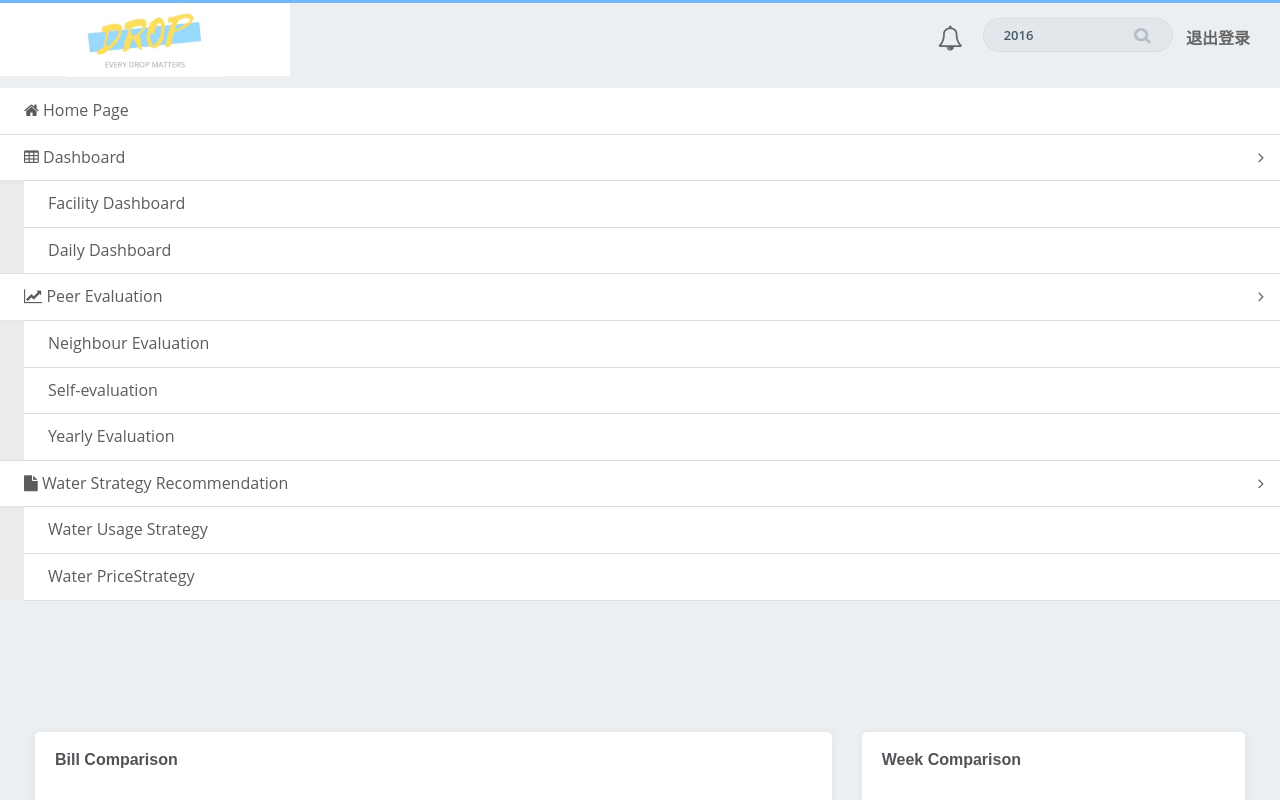
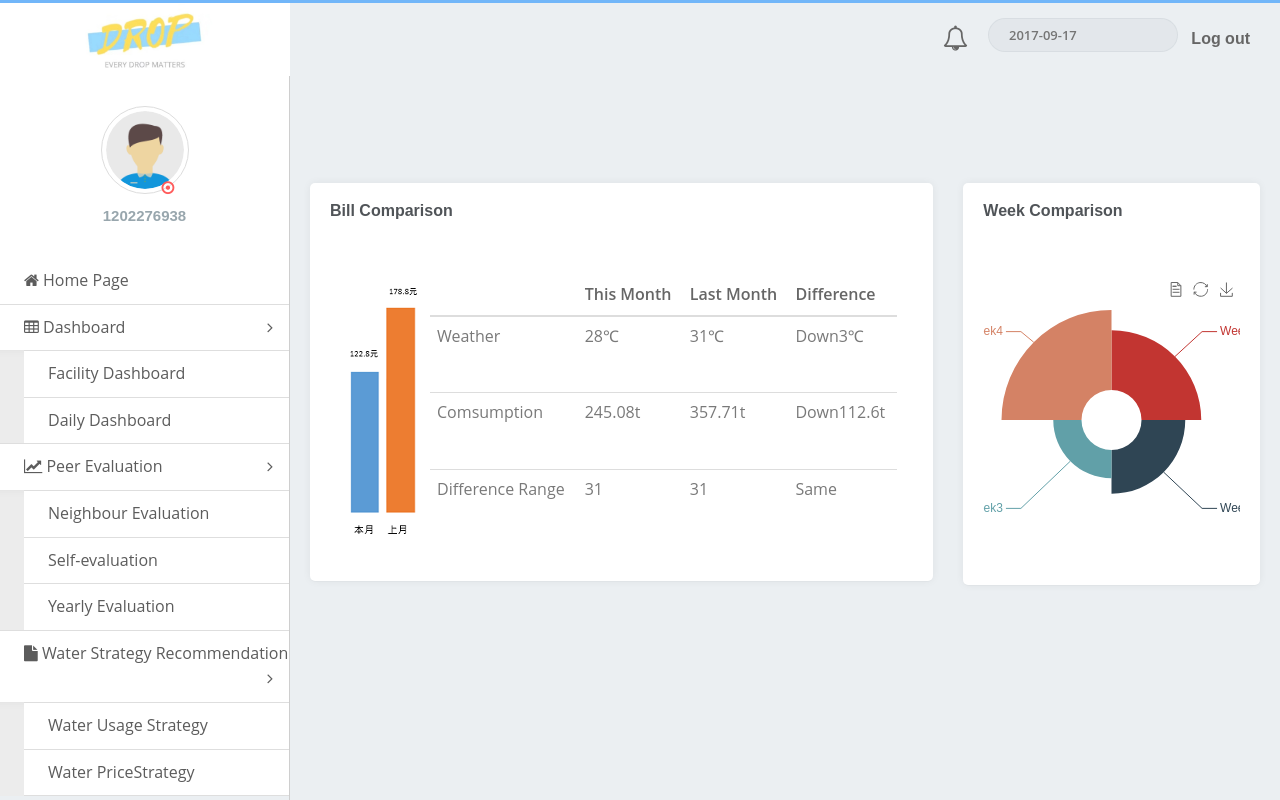
Before and after one commit to Team491/Waterwise, a plain HTML site: page jspUser/ReportMon.html in a window 1280 px wide. Drawn offline with Linux system fonts and the light colour scheme.

Commit message:
Shanyue: Merge changes

```diff
--- a/jspUser/ReportMon.html
+++ b/jspUser/ReportMon.html
@@ -4,8 +4,7 @@
 <head>
 	<meta charset="utf-8" />
 	<meta name="viewport" content="width=device-width, initial-scale=1.0">
-	<title>ReportMon</title>
-
+	<title>UserIndex</title>
 	<link rel="stylesheet" href="../assets/css/amazeui.css" />
 	<link rel="stylesheet" href="http://maxcdn.bootstrapcdn.com/font-awesome/4.3.0/css/font-awesome.min.css">
 	<link rel="stylesheet" href="../assets/css/core.css" />
@@ -13,10 +12,9 @@
 	<link rel="stylesheet" href="../assets/css/index.css" />
 	<link rel="stylesheet" href="../assets/css/admin.css" />
 	<link rel="stylesheet" href="../assets/css/page/typography.css" />
+	<link rel="shortcut icon" href="../img/favicon.ico" type="image/x-icon" />
 	<link rel="stylesheet" href="../assets/css/page/form.css" />
 	<link rel="stylesheet" href="../assets/css/component.css" />
-	<link rel="shortcut icon" href="../img/favicon.ico" type="image/x-icon" />
-
 </head>
 
 <body>
@@ -30,37 +28,62 @@
 		<div class="contain">
 			<ul class="am-nav am-navbar-nav am-navbar-left">
 
-				<li>
-					<h4 class="page-title"></h4>
-				</li>
+				<!--<li><h4 class="page-title">柱状图</h4></li>-->
 			</ul>
 
 			<ul class="am-nav am-navbar-nav am-navbar-right">
 				<li class="inform"><i class="am-icon-bell-o" aria-hidden="true"></i></li>
 				<li class="hidden-xs am-hide-sm-only">
 					<form role="search" class="app-search">
-						<input type="text" value="2016" class="form-control">
-						<a href=""><img src="../assets/img/search.png"></a>
+						<input placeholder="2017-09-17" class="form-control">
+
 					</form>
 				</li>
 				<li>
-					<h4><a href="../jsp/login.html" style="color:">&nbsp;&nbsp;&nbsp;退出登录</a></h4>
+					<h4><a href="../jsp/login.html" style="color:">&nbsp;&nbsp;&nbsp;Log out</a></h4>
 				</li>
 			</ul>
+		</div>
+	</header>
+	<!-- end page -->
+
+
+	<div class="admin">
+		<!--<div class="am-g">-->
+		<!-- ========== Left Sidebar Start ========== -->
+		<!--<div class="left side-menu am-hide-sm-only am-u-md-1 am-padding-0">
+			<div class="slimScrollDiv" style="position: relative; overflow: hidden; width: auto; height: 548px;">
+				<div class="sidebar-inner slimscrollleft" style="overflow: hidden; width: auto; height: 548px;">-->
+		<!-- sidebar start -->
+		<div class="admin-sidebar am-offcanvas  am-padding-0" id="admin-offcanvas">
+			<div class="am-offcanvas-bar admin-offcanvas-bar">
+				<!-- User -->
+				<div class="user-box am-hide-sm-only">
+					<div class="user-img">
+						<img src="../assets/img/yonghu.png" alt="user-img" title="Mat Helme"
+							class="img-circle img-thumbnail img-responsive">
+						<div class="user-status offline"><i class="am-icon-dot-circle-o" aria-hidden="true"></i></div>
+					</div>
+					<h5><a href="#">1202276938</a> </h5>
+
 				</div>
 				<!-- End User -->
 
 				<ul class="am-list admin-sidebar-list">
 					<li><a href="UserIndex.html"><span class="am-icon-home"></span> Home Page</a></li>
 					<li class="admin-parent">
-				<a class="am-cf" data-am-collapse="{target: '#collapse-nav1'}"><span class="am-icon-table"></span> Dashboard <span class="am-icon-angle-right am-fr am-margin-right"></span></a>
+						<a class="am-cf" data-am-collapse="{target: '#collapse-nav1'}"><span
+								class="am-icon-table"></span> Dashboard <span
+								class="am-icon-angle-right am-fr am-margin-right"></span></a>
 						<ul class="am-list am-collapse admin-sidebar-sub am-in" id="collapse-nav1">
 							<li><a href="FacilityDashboard.html" class="am-cf"> Facility Dashboard</span></a></li>
 							<li><a href="DailyDashboard.html" class="am-cf"> Daily Dashboard</span></a></li>
 						</ul>
 					</li>
 					<li class="admin-parent">
-				<a class="am-cf" data-am-collapse="{target: '#collapse-nav2'}"><i class="am-icon-line-chart" aria-hidden="true"></i> Peer Evaluation <span class="am-icon-angle-right am-fr am-margin-right"></span></a>
+						<a class="am-cf" data-am-collapse="{target: '#collapse-nav2'}"><i class="am-icon-line-chart"
+								aria-hidden="true"></i> Peer Evaluation <span
+								class="am-icon-angle-right am-fr am-margin-right"></span></a>
 						<ul class="am-list am-collapse admin-sidebar-sub am-in" id="collapse-nav2">
 							<li><a href="ReportDay.html" class="am-cf"> Neighbour Evaluation</span></a></li>
 							<li><a href="ReportMon.html" class="am-cf"> Self-evaluation</span></a></li>
@@ -68,7 +91,9 @@
 						</ul>
 					</li>
 					<li class="admin-parent">
-				<a class="am-cf" data-am-collapse="{target: '#collapse-nav5'}"><span class="am-icon-file"></span> Water Strategy Recommendation <span class="am-icon-angle-right am-fr am-margin-right"></span></a>
+						<a class="am-cf" data-am-collapse="{target: '#collapse-nav5'}"><span
+								class="am-icon-file"></span> Water Strategy Recommendation <span
+								class="am-icon-angle-right am-fr am-margin-right"></span></a>
 						<ul class="am-list am-collapse admin-sidebar-sub am-in" id="collapse-nav5">
 							<li><a href="Suggestion.html" class="am-cf">Water Usage Strategy </a></li>
 							<li><a href="PriceStrategy.html">Water PriceStrategy</a></li>
```
Also changed, not shown: jspUser/FacilityDashboard.html (+14 -5 lines). Lines whose indentation alone changed are shown as unchanged.
